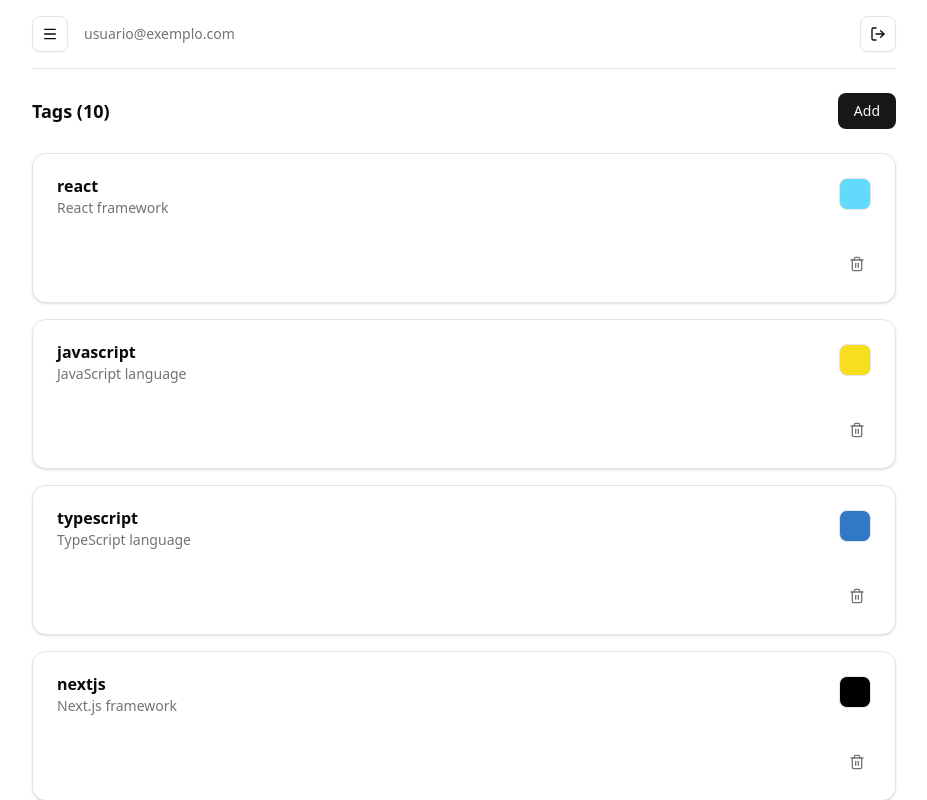
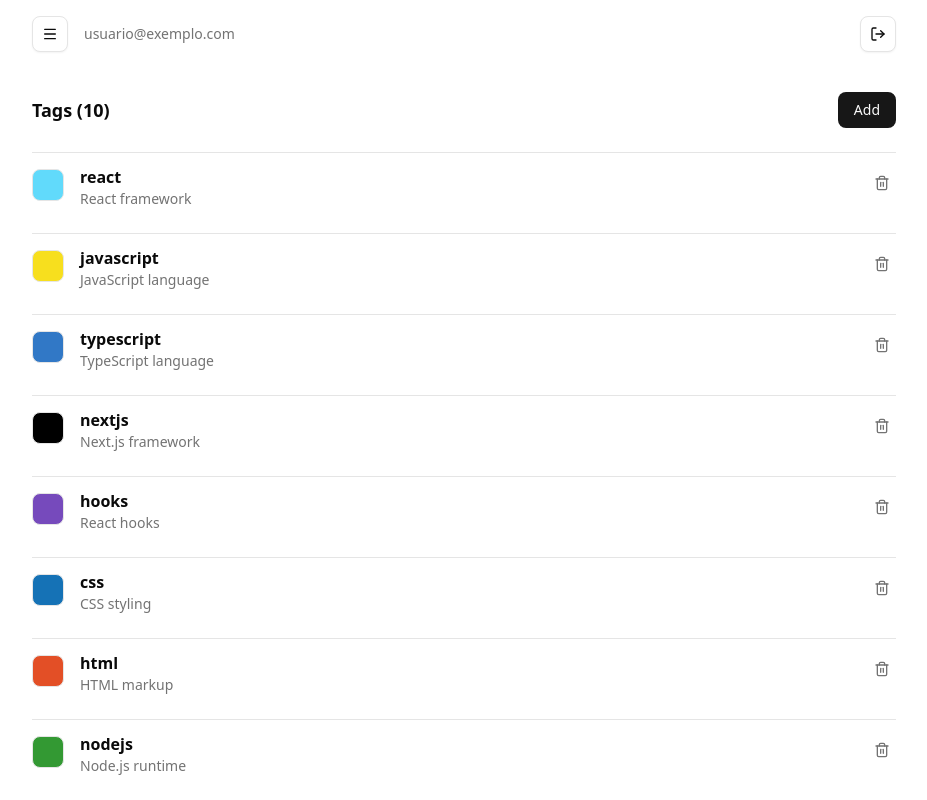
Before and after one commit to fischerafael/xp-hub, a Next.js app: page /app/tags in a window 1280 px wide. Shown: the top 800 px of the page, without its empty margins (176-1103 px from the left). Built offline with nearby package versions, Linux system fonts and the light colour scheme.

Commit message:
refactor: simplify layout and styling in Header, TagList, XPList, and Card components; adjust AppPage for consistent spacing

```diff
--- a/components/header.tsx
+++ b/components/header.tsx
@@ -21,7 +21,7 @@
   };
 
   return (
-    <header className="flex items-center justify-between border-b py-4">
+    <header className="flex items-center justify-between py-4">
       <div className="flex items-center gap-4">
         {/* <div className="text-lg font-semibold">xphub</div> */}
         <Popover open={menuOpen} onOpenChange={setMenuOpen}>
--- a/components/tag-list.tsx
+++ b/components/tag-list.tsx
@@ -24,7 +24,7 @@
   }
 
   return (
-    <div className="space-y-4">
+    <div>
       {tags.map((tag) => (
         <Card
           key={tag.id}
@@ -37,6 +37,13 @@
         >
           <CardHeader>
             <div className="flex items-start justify-between gap-4">
+              {tag.color && (
+                <div
+                  className="h-8 w-8 rounded-md border border-border"
+                  style={{ backgroundColor: tag.color }}
+                  aria-label={`Cor da tag ${tag.title}`}
+                />
+              )}
               <div className="flex-1">
                 <CardTitle>{tag.title}</CardTitle>
                 {tag.description && (
@@ -45,17 +52,7 @@
                   </CardDescription>
                 )}
               </div>
-              {tag.color && (
-                <div
-                  className="h-8 w-8 rounded-md border border-border"
-                  style={{ backgroundColor: tag.color }}
-                  aria-label={`Cor da tag ${tag.title}`}
-                />
-              )}
-            </div>
-          </CardHeader>
               {onDelete && (
-            <CardContent>
                 <div className="flex items-center justify-end">
                   <button
                     onClick={(e) => {
@@ -68,8 +65,9 @@
                     <Trash2 className="h-4 w-4" />
                   </button>
                 </div>
-            </CardContent>
               )}
+            </div>
+          </CardHeader>
         </Card>
       ))}
     </div>
--- a/components/ui/card.tsx
+++ b/components/ui/card.tsx
@@ -1,18 +1,18 @@
-import * as React from "react"
+import * as React from "react";
 
-import { cn } from "@/lib/utils"
+import { cn } from "@/lib/utils";
 
 function Card({ className, ...props }: React.ComponentProps<"div">) {
   return (
     <div
       data-slot="card"
       className={cn(
-        "bg-card text-card-foreground flex flex-col gap-6 rounded-xl border py-6 shadow-sm",
+        "bg-card text-card-foreground flex flex-col gap-4 rounded-none border-t py-4",
         className
       )}
       {...props}
     />
-  )
+  );
 }
 
 function CardHeader({ className, ...props }: React.ComponentProps<"div">) {
@@ -20,12 +20,12 @@
     <div
       data-slot="card-header"
       className={cn(
-        "@container/card-header grid auto-rows-min grid-rows-[auto_auto] items-start gap-2 px-6 has-data-[slot=card-action]:grid-cols-[1fr_auto] [.border-b]:pb-6",
+        "@container/card-header grid auto-rows-min grid-rows-[auto_auto] items-start gap-2 has-data-[slot=card-action]:grid-cols-[1fr_auto] [.border-b]:pb-4",
         className
       )}
       {...props}
     />
-  )
+  );
 }
 
 function CardTitle({ className, ...props }: React.ComponentProps<"div">) {
@@ -35,7 +35,7 @@
       className={cn("leading-none font-semibold", className)}
       {...props}
     />
-  )
+  );
 }
 
 function CardDescription({ className, ...props }: React.ComponentProps<"div">) {
@@ -45,7 +45,7 @@
       className={cn("text-muted-foreground text-sm", className)}
       {...props}
     />
-  )
+  );
 }
 
 function CardAction({ className, ...props }: React.ComponentProps<"div">) {
@@ -58,27 +58,23 @@
       )}
       {...props}
     />
-  )
+  );
 }
 
 function CardContent({ className, ...props }: React.ComponentProps<"div">) {
   return (
-    <div
-      data-slot="card-content"
-      className={cn("px-6", className)}
-      {...props}
-    />
-  )
+    <div data-slot="card-content" className={cn("", className)} {...props} />
+  );
 }
 
 function CardFooter({ className, ...props }: React.ComponentProps<"div">) {
   return (
     <div
       data-slot="card-footer"
-      className={cn("flex items-center px-6 [.border-t]:pt-6", className)}
+      className={cn("flex items-center px-4 [.border-t]:pt-4", className)}
       {...props}
     />
-  )
+  );
 }
 
 export {
@@ -89,4 +85,4 @@
   CardAction,
   CardDescription,
   CardContent,
-}
+};
--- a/components/xp-list.tsx
+++ b/components/xp-list.tsx
@@ -49,7 +49,7 @@
   }
 
   return (
-    <div className="space-y-4">
+    <div>
       {xps.map((xp) => (
         <Card
           key={xp.id}
--- a/src/routes/app.tsx
+++ b/src/routes/app.tsx
@@ -191,7 +191,7 @@
                 onItemClick={handleItemClick}
               />
               {filteredXPs.length > 0 && (
-                <div className="mt-6 flex items-center justify-between border-t pt-4">
+                <div className="mt-0 flex items-center justify-between border-t pt-4">
                   <div className="flex items-center gap-4 text-sm text-muted-foreground">
                     <span>
                       {filteredXPs.length} XP
```
Lines whose indentation alone changed are shown as unchanged.
